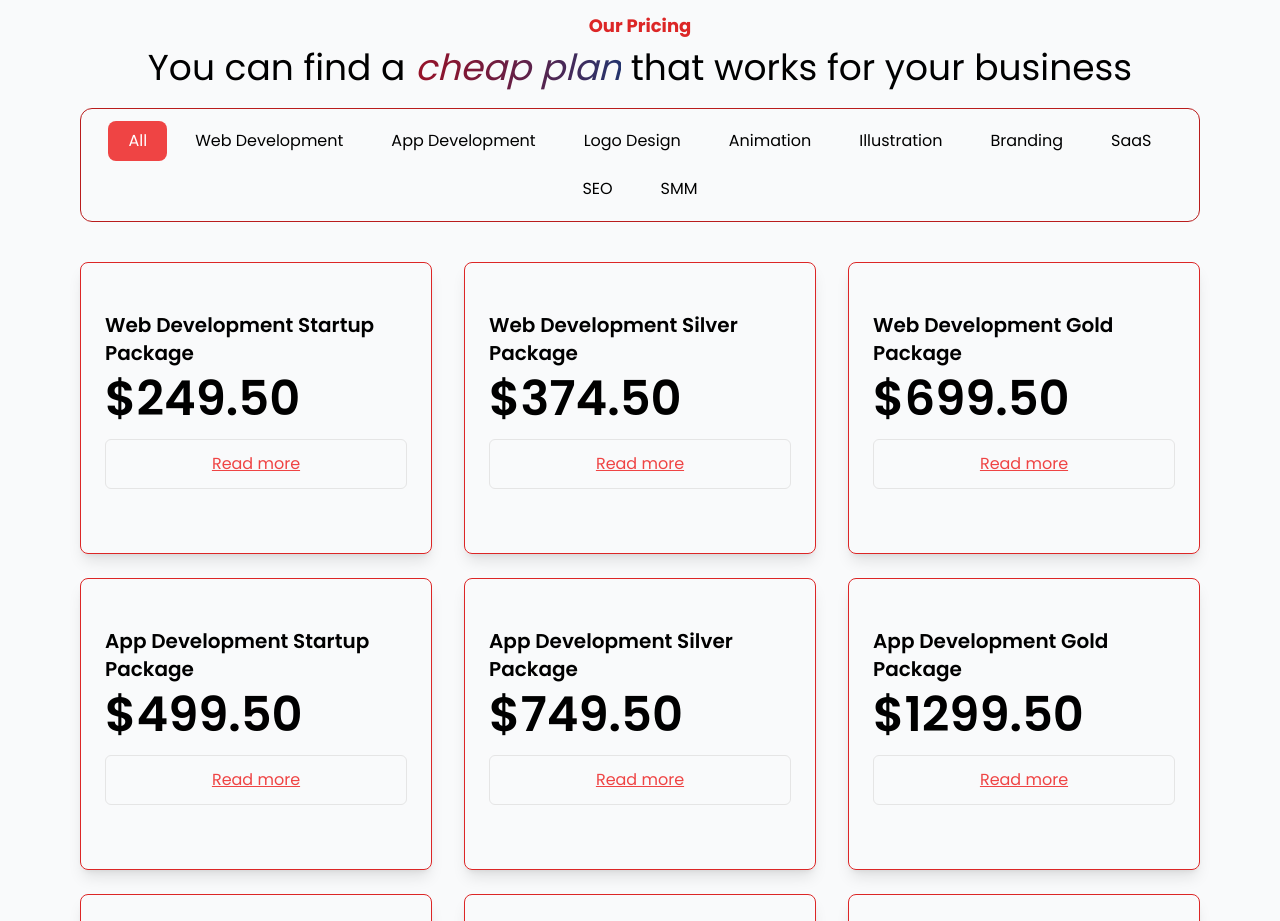
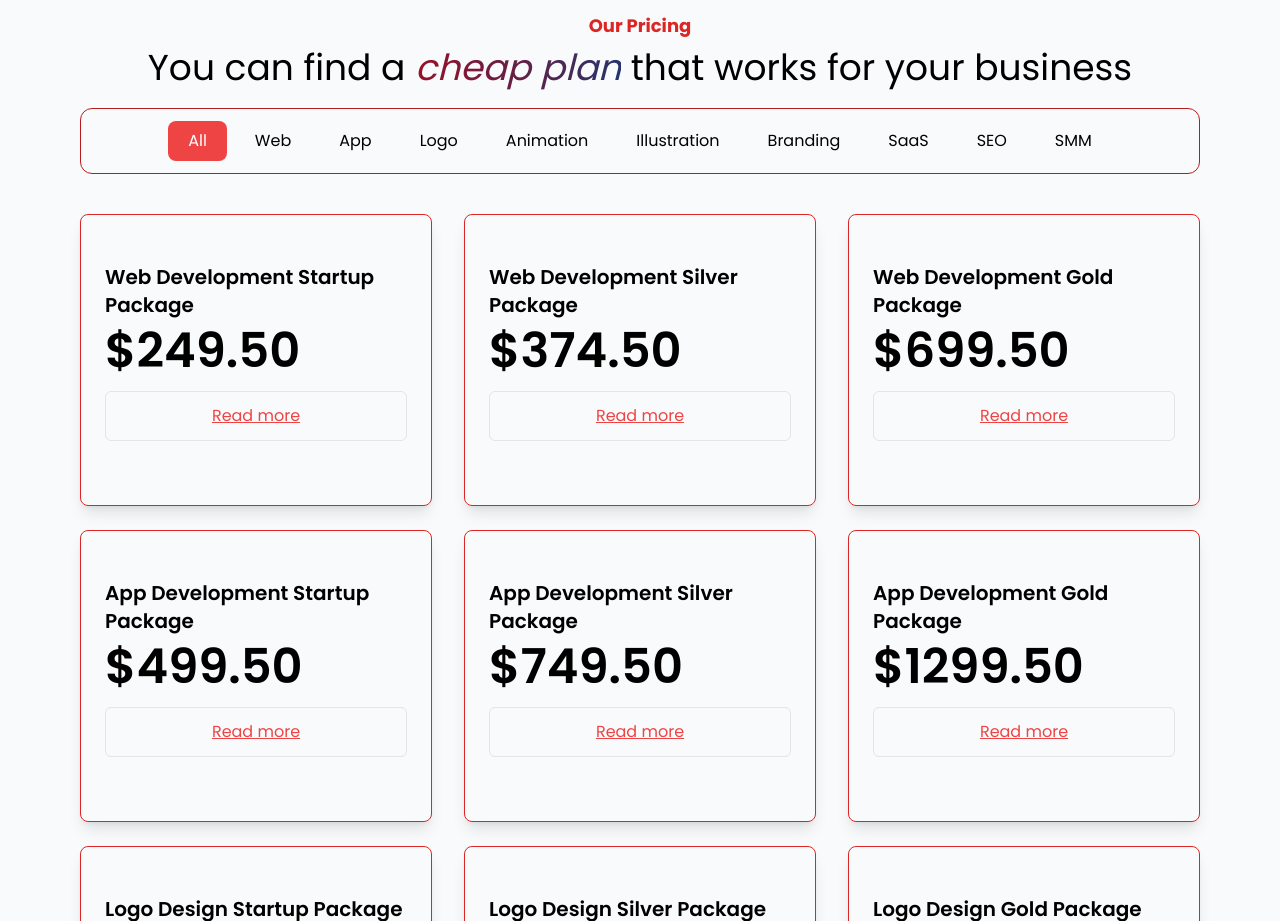
Before and after one commit to Hashirnadeemkhan/kodeaffinity, a Next.js app: page /about in a window 1280 px wide. Shown: the part 2580-3501 px from the top of the page. Built offline with nearby package versions, Linux system fonts and the light colour scheme.

Commit message:
updation

```diff
--- a/app/components/widgets/PricingSection.tsx
+++ b/app/components/widgets/PricingSection.tsx
@@ -29,23 +29,13 @@ const PricingSection = () => {
 
   const packages: Package[] = pricingData().map((pkg) => ({
     ...pkg,
-    category: pkg.name.split(" ")[0] + " " + pkg.name.split(" ")[1],
+    category: pkg.name.split(" ")[0],
   }))
 
-  const services = [
-    "All",
-    "Web Development",
-    "App Development",
-    "Logo Design",
-    "Animation",
-    "Illustration",
-    "Branding",
-    "SaaS",
-    "SEO",
-    "SMM",
-  ]
+  const services = ["All", "Web", "App", "Logo", "Animation", "Illustration", "Branding", "SaaS", "SEO", "SMM"]
 
-  const filteredPackages = activeTab === "All" ? packages : packages.filter((pkg) => pkg.category === activeTab)
+  const filteredPackages =
+    activeTab === "All" ? packages : packages.filter((pkg) => pkg.category.toLowerCase() === activeTab.toLowerCase())
 
   // Split packages into columns
   const columns = [
```
